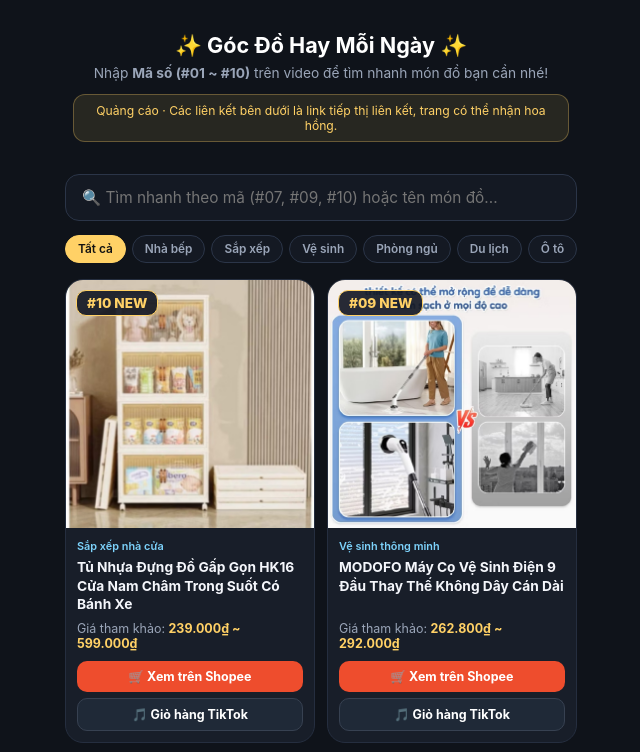
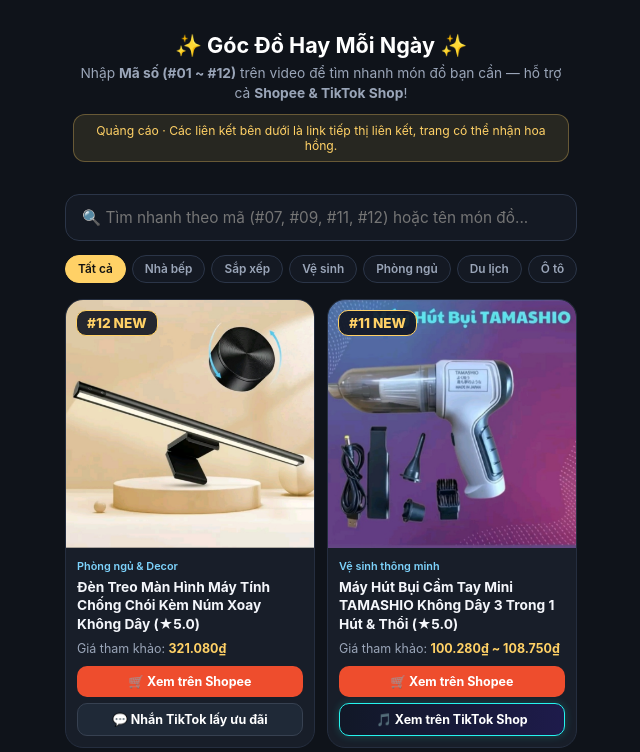
Before and after one commit to kjchoi-77/vn-affiliate-storefront, a plain HTML site: page index.html in a window 1280 px wide. Shown: the top 752 px of the page, without its empty margins (319-959 px from the left). Drawn offline with Linux system fonts and the light colour scheme.

Commit message:
Add Shopee + TikTok Shop dual affiliate buttons (#02,#06,#07,#09,#10,#11) and new #11/#12 cards

```diff
--- a/index.html
+++ b/index.html
@@ -30,6 +30,7 @@
     .btn { text-decoration:none; text-align:center; padding:8px 10px; border-radius:10px; font-size:0.78rem; font-weight:700; color:#fff; }
     .btn-shopee { background:#ee4d2d; }
     .btn-tiktok { background:#1f2937; border:1px solid #374151; }
+    .btn-tiktok-live { background:linear-gradient(90deg,#111827,#1e1b4b); border:1.5px solid #25f4ee; box-shadow:0 0 8px rgba(37,244,238,0.22); }
     .cat-tabs { display:flex; gap:6px; overflow-x:auto; margin-bottom:12px; padding-bottom:4px; }
     .cat-btn { background:#141923; color:var(--muted); border:1px solid #2b3548; border-radius:999px; padding:6px 12px; font-size:0.74rem; font-weight:600; white-space:nowrap; cursor:pointer; }
     .cat-btn.active { background:var(--gold); color:#111; border-color:var(--gold); }
@@ -41,11 +42,11 @@
 <body>
   <header>
     <h1>✨ Góc Đồ Hay Mỗi Ngày ✨</h1>
-    <p>Nhập <strong>Mã số (#01 ~ #10)</strong> trên video để tìm nhanh món đồ bạn cần nhé!</p>
+    <p>Nhập <strong>Mã số (#01 ~ #12)</strong> trên video để tìm nhanh món đồ bạn cần — hỗ trợ cả <strong>Shopee & TikTok Shop</strong>!</p>
     <div class="disclosure">Quảng cáo · Các liên kết bên dưới là link tiếp thị liên kết, trang có thể nhận hoa hồng.</div>
   </header>
   <div class="search-box">
-    <input type="text" id="q" placeholder="🔍 Tìm nhanh theo mã (#07, #09, #10) hoặc tên món đồ..." oninput="filterCards()" />
+    <input type="text" id="q" placeholder="🔍 Tìm nhanh theo mã (#07, #09, #11, #12) hoặc tên món đồ..." oninput="filterCards()" />
   </div>
   <div class="cat-tabs" id="catTabs">
     <button class="cat-btn active" onclick="setCat('', this)">Tất cả</button>
@@ -58,6 +59,34 @@
   </div>
   <section class="grid" id="grid">
 
+    <article class="card" data-code="#12" data-cat="Phòng ngủ & Decor" data-title="đèn treo màn hình máy tính bảo vệ mắt chống chói kèm núm xoay không dây">
+      <div class="badge-code">#12 NEW</div>
+      <img src="thumbs/item_12.jpg" alt="Đèn Treo Màn Hình Máy Tính Chống Chói Kèm Núm Xoay Không Dây" loading="lazy" />
+      <div class="card-body">
+        <span class="cat-pill">Phòng ngủ & Decor</span>
+        <h2>Đèn Treo Màn Hình Máy Tính Chống Chói Kèm Núm Xoay Không Dây (★5.0)</h2>
+        <p class="price">Giá tham khảo: <strong>321.080₫</strong></p>
+        <div class="btn-row">
+          <a href="https://s.shopee.vn/4LL9k5uryQ" target="_blank" rel="noopener" class="btn btn-shopee">🛒 Xem trên Shopee</a>
+          <a href="https://tiktok.me/minhne.official" target="_blank" rel="noopener" class="btn btn-tiktok">💬 Nhắn TikTok lấy ưu đãi</a>
+        </div>
+      </div>
+    </article>
+
+    <article class="card" data-code="#11" data-cat="Vệ sinh thông minh" data-title="máy hút bụi cầm tay mini tamashio không dây 3 trong 1 hút thổi bụi ô tô bàn phím">
+      <div class="badge-code">#11 NEW</div>
+      <img src="thumbs/item_11.jpg" alt="Máy Hút Bụi Cầm Tay Mini TAMASHIO Không Dây 3 Trong 1 Hút & Thổi" loading="lazy" />
+      <div class="card-body">
+        <span class="cat-pill">Vệ sinh thông minh</span>
+        <h2>Máy Hút Bụi Cầm Tay Mini TAMASHIO Không Dây 3 Trong 1 Hút &amp; Thổi (★5.0)</h2>
+        <p class="price">Giá tham khảo: <strong>100.280₫ ~ 108.750₫</strong></p>
+        <div class="btn-row">
+          <a href="https://s.shopee.vn/6L6CVy8oJ2" target="_blank" rel="noopener" class="btn btn-shopee">🛒 Xem trên Shopee</a>
+          <a href="https://vt.tiktok.com/ZS9Pfv2SHKf8v-41ZsX/" target="_blank" rel="noopener" class="btn btn-tiktok-live">🎵 Xem trên TikTok Shop</a>
+        </div>
+      </div>
+    </article>
+
     <article class="card" data-code="#10" data-cat="Sắp xếp nhà cửa" data-title="tủ nhựa đựng đồ gấp gọn hk16 cửa nam châm trong suốt có bánh xe">
       <div class="badge-code">#10 NEW</div>
       <img src="thumbs/item_10.jpg" alt="Tủ Nhựa Đựng Đồ Gấp Gọn HK16 Cửa Nam Châm Trong Suốt Có Bánh Xe" loading="lazy" />
@@ -67,7 +96,7 @@
         <p class="price">Giá tham khảo: <strong>239.000₫ ~ 599.000₫</strong></p>
         <div class="btn-row">
           <a href="https://s.shopee.vn/1gKLQ2iMjC" target="_blank" rel="noopener" class="btn btn-shopee">🛒 Xem trên Shopee</a>
-          <a href="#tiktok-10" class="btn btn-tiktok">🎵 Giỏ hàng TikTok</a>
+          <a href="https://vt.tiktok.com/ZS9Pf7ptpS7kn-xvuSv/" target="_blank" rel="noopener" class="btn btn-tiktok-live">🎵 Xem trên TikTok Shop</a>
         </div>
       </div>
     </article>
@@ -81,7 +110,7 @@
         <p class="price">Giá tham khảo: <strong>262.800₫ ~ 292.000₫</strong></p>
         <div class="btn-row">
           <a href="https://s.shopee.vn/8VAcKEYf7t" target="_blank" rel="noopener" class="btn btn-shopee">🛒 Xem trên Shopee</a>
-          <a href="#tiktok-09" class="btn btn-tiktok">🎵 Giỏ hàng TikTok</a>
+          <a href="https://vt.tiktok.com/ZS9Pf7huSEdh8-FxBnW/" target="_blank" rel="noopener" class="btn btn-tiktok-live">🎵 Xem trên TikTok Shop</a>
         </div>
       </div>
     </article>
@@ -95,7 +124,7 @@
         <p class="price">Giá tham khảo: <strong>799.000₫ ~ 859.000₫</strong></p>
         <div class="btn-row">
           <a href="https://s.shopee.vn/114QxghoSQ" target="_blank" rel="noopener" class="btn btn-shopee">🛒 Xem trên Shopee</a>
-          <a href="#tiktok-08" class="btn btn-tiktok">🎵 Giỏ hàng TikTok</a>
+          <a href="https://tiktok.me/minhne.official" target="_blank" rel="noopener" class="btn btn-tiktok">💬 Nhắn TikTok lấy ưu đãi</a>
         </div>
       </div>
     </article>
@@ -105,10 +134,10 @@
       <div class="card-body">
         <span class="cat-pill">Nhà bếp</span>
         <h2>Kệ Gầm Bếp & Bàn Trang Điểm 2 Tầng Ngăn Kéo Trượt Sơn Tĩnh Điện</h2>
-        <p class="price">Giá tham khảo: <strong>313.820₫ ~ 434.520₫</strong></p>
+        <p class="price">Giá tham khảo: <strong>177.049₫ ~ 434.520₫</strong></p>
         <div class="btn-row">
           <a href="https://s.shopee.vn/W8AKs3CGp" target="_blank" rel="noopener" class="btn btn-shopee">🛒 Xem trên Shopee</a>
-          <a href="https://vt.tiktok.com/ZS9fC2YmArPBK-Wizx8/" target="_blank" rel="noopener" class="btn btn-tiktok">🎵 Xem trên TikTok Shop</a>
+          <a href="https://vt.tiktok.com/ZS9fC2YmArPBK-Wizx8/" target="_blank" rel="noopener" class="btn btn-tiktok-live">🎵 Xem trên TikTok Shop</a>
         </div>
       </div>
     </article>
@@ -118,10 +147,10 @@
       <div class="card-body">
         <span class="cat-pill">Nhà bếp</span>
         <h2>Kệ Úp Chén Bát Trên Bồn Rửa Inox Chịu Lực 60KG</h2>
-        <p class="price">Giá tham khảo: <strong>727.000₫</strong></p>
+        <p class="price">Giá tham khảo: <strong>704.060₫ ~ 727.000₫</strong></p>
         <div class="btn-row">
           <a href="https://s.shopee.vn/7Af4T9XFmj" target="_blank" rel="noopener" class="btn btn-shopee">🛒 Xem trên Shopee</a>
-          <a href="#tiktok-06" class="btn btn-tiktok">🎵 Giỏ hàng TikTok</a>
+          <a href="https://vt.tiktok.com/ZS9PfWQRcquvn-8AggX/" target="_blank" rel="noopener" class="btn btn-tiktok-live">🎵 Xem trên TikTok Shop</a>
         </div>
       </div>
     </article>
@@ -134,7 +163,7 @@
         <p class="price">Giá tham khảo: <strong>604.000₫</strong></p>
         <div class="btn-row">
           <a href="https://s.shopee.vn/70LeGYtOBF" target="_blank" rel="noopener" class="btn btn-shopee">🛒 Xem trên Shopee</a>
-          <a href="#tiktok-05" class="btn btn-tiktok">🎵 Giỏ hàng TikTok</a>
+          <a href="https://tiktok.me/minhne.official" target="_blank" rel="noopener" class="btn btn-tiktok">💬 Nhắn TikTok lấy ưu đãi</a>
         </div>
       </div>
     </article>
@@ -147,7 +176,7 @@
         <p class="price">Giá tham khảo: <strong>690.000₫</strong></p>
         <div class="btn-row">
           <a href="https://s.shopee.vn/2VtEwhxQoV" target="_blank" rel="noopener" class="btn btn-shopee">🛒 Xem trên Shopee</a>
-          <a href="#tiktok-04" class="btn btn-tiktok">🎵 Giỏ hàng TikTok</a>
+          <a href="https://tiktok.me/minhne.official" target="_blank" rel="noopener" class="btn btn-tiktok">💬 Nhắn TikTok lấy ưu đãi</a>
         </div>
       </div>
     </article>
@@ -160,7 +189,7 @@
         <p class="price">Giá tham khảo: <strong>870.000₫ ~ 1.150.000₫</strong></p>
         <div class="btn-row">
           <a href="https://s.shopee.vn/906idDWayT" target="_blank" rel="noopener" class="btn btn-shopee">🛒 Xem trên Shopee</a>
-          <a href="#tiktok-03" class="btn btn-tiktok">🎵 Giỏ hàng TikTok</a>
+          <a href="https://tiktok.me/minhne.official" target="_blank" rel="noopener" class="btn btn-tiktok">💬 Nhắn TikTok lấy ưu đãi</a>
         </div>
       </div>
     </article>
@@ -170,10 +199,10 @@
       <div class="card-body">
         <span class="cat-pill">Nhà bếp</span>
         <h2>Tủ Kệ Bếp Đa Năng Cửa Lật Thép Carbon Chắn Bụi</h2>
-        <p class="price">Giá tham khảo: <strong>970.000₫ ~ 1.200.000₫</strong></p>
+        <p class="price">Giá tham khảo: <strong>970.000₫ ~ 1.580.000₫</strong></p>
         <div class="btn-row">
           <a href="https://s.shopee.vn/50aZrOUSSX" target="_blank" rel="noopener" class="btn btn-shopee">🛒 Xem trên Shopee</a>
-          <a href="#tiktok-02" class="btn btn-tiktok">🎵 Giỏ hàng TikTok</a>
+          <a href="https://vt.tiktok.com/ZS9PfWEtbjjQ1-x652Y/" target="_blank" rel="noopener" class="btn btn-tiktok-live">🎵 Xem trên TikTok Shop</a>
         </div>
       </div>
     </article>
@@ -186,7 +215,7 @@
         <p class="price">Giá tham khảo: <strong>355.273₫</strong></p>
         <div class="btn-row">
           <a href="https://s.shopee.vn/2VtErM5bFu" target="_blank" rel="noopener" class="btn btn-shopee">🛒 Xem trên Shopee</a>
-          <a href="#tiktok-01" class="btn btn-tiktok">🎵 Giỏ hàng TikTok</a>
+          <a href="https://tiktok.me/minhne.official" target="_blank" rel="noopener" class="btn btn-tiktok">💬 Nhắn TikTok lấy ưu đãi</a>
         </div>
       </div>
     </article>
```
Also changed, not shown: thumbs/item_11.jpg (added), thumbs/item_12.jpg (added).
